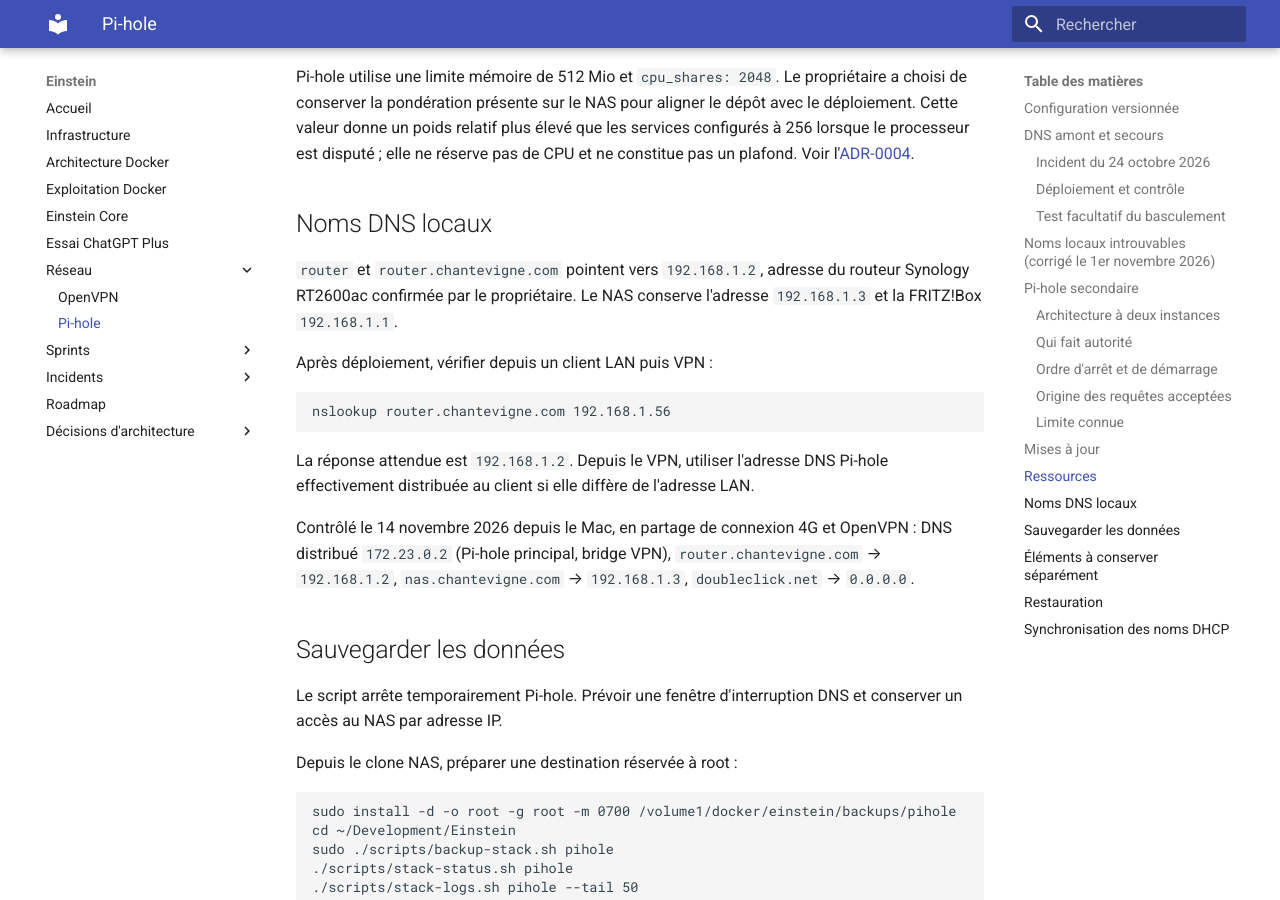
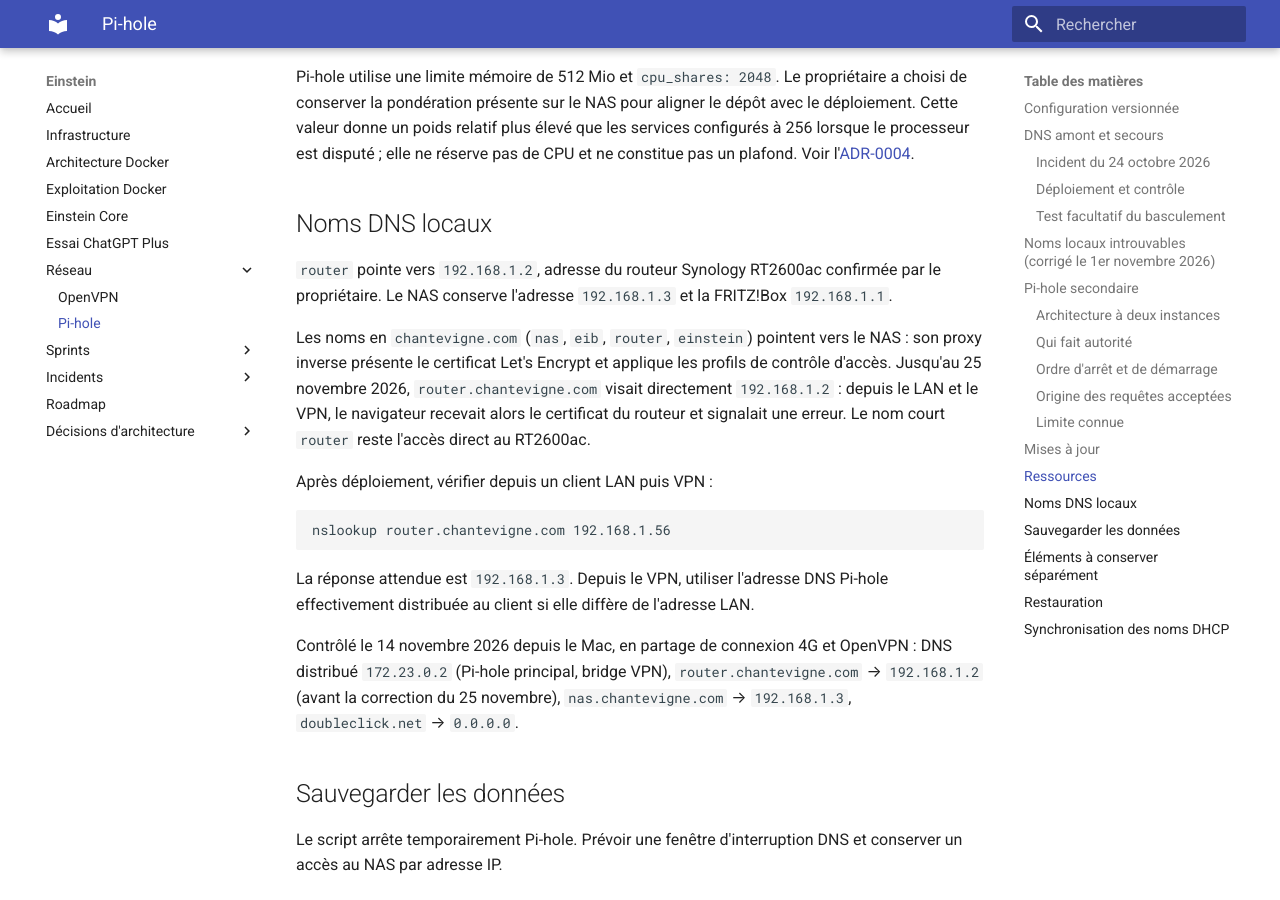
Before and after one commit to asanchez74/Einstein, an MkDocs documentation site: the page built from docs/pihole-operations.md, in a window 1280 px wide and 900 px high, scrolled down 6401 px. Built offline with MkDocs 1.6.1 and Material for MkDocs 9.7.7, drawn with Linux system fonts in a browser that asks for light colours.

Commit message:
fix(pihole): router.chantevigne.com vise le proxy inverse du NAS
Le nom pointait directement vers le RT2600ac (192.168.1.2) : depuis le LAN
et le VPN, le navigateur recevait le certificat du routeur. Comme nas et
eib, il vise désormais le NAS (certificat Let's Encrypt, contrôle d'accès).
Le nom court router reste l'accès direct.

Co-Authored-By: Claude Opus 5.5 <noreply@anthropic.com>

````diff
--- a/docs/pihole-operations.md
+++ b/docs/pihole-operations.md
@@ -288,9 +288,16 @@ Voir l'[ADR-0004](adr/0004-gestion-ressources-cpu-dsm.md).
 
 ## Noms DNS locaux
 
-`router` et `router.chantevigne.com` pointent vers `192.168.1.2`, adresse du
-routeur Synology RT2600ac confirmée par le propriétaire. Le NAS conserve
-l'adresse `192.168.1.3` et la FRITZ!Box `192.168.1.1`.
+`router` pointe vers `192.168.1.2`, adresse du routeur Synology RT2600ac
+confirmée par le propriétaire. Le NAS conserve l'adresse `192.168.1.3` et la
+FRITZ!Box `192.168.1.1`.
+
+Les noms en `chantevigne.com` (`nas`, `eib`, `router`, `einstein`) pointent
+vers le NAS : son proxy inverse présente le certificat Let's Encrypt et
+applique les profils de contrôle d'accès. Jusqu'au 25 novembre 2026,
+`router.chantevigne.com` visait directement `192.168.1.2` : depuis le LAN et
+le VPN, le navigateur recevait alors le certificat du routeur et signalait
+une erreur. Le nom court `router` reste l'accès direct au RT2600ac.
 
 Après déploiement, vérifier depuis un client LAN puis VPN :
 
@@ -298,13 +305,14 @@ Après déploiement, vérifier depuis un client LAN puis VPN :
 nslookup router.chantevigne.com 192.168.1.56
 ```
 
-La réponse attendue est `192.168.1.2`. Depuis le VPN, utiliser l'adresse DNS
+La réponse attendue est `192.168.1.3`. Depuis le VPN, utiliser l'adresse DNS
 Pi-hole effectivement distribuée au client si elle diffère de l'adresse LAN.
 
 Contrôlé le 14 novembre 2026 depuis le Mac, en partage de connexion 4G et
 OpenVPN : DNS distribué `172.23.0.2` (Pi-hole principal, bridge VPN),
-`router.chantevigne.com` → `192.168.1.2`, `nas.chantevigne.com` →
-`192.168.1.3`, `doubleclick.net` → `0.0.0.0`.
+`router.chantevigne.com` → `192.168.1.2` (avant la correction du
+25 novembre), `nas.chantevigne.com` → `192.168.1.3`, `doubleclick.net` →
+`0.0.0.0`.
 
 ## Sauvegarder les données
 
````
Also changed, not shown: 1 other file.
